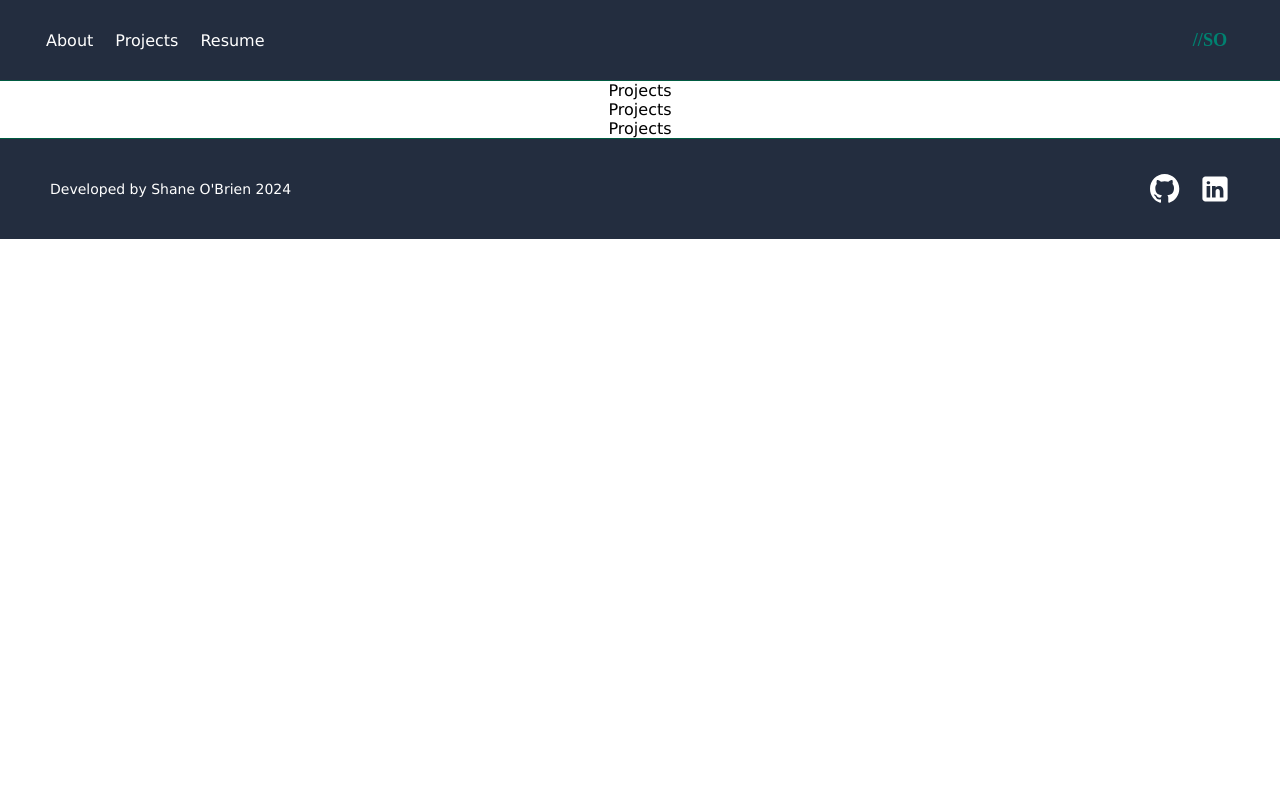
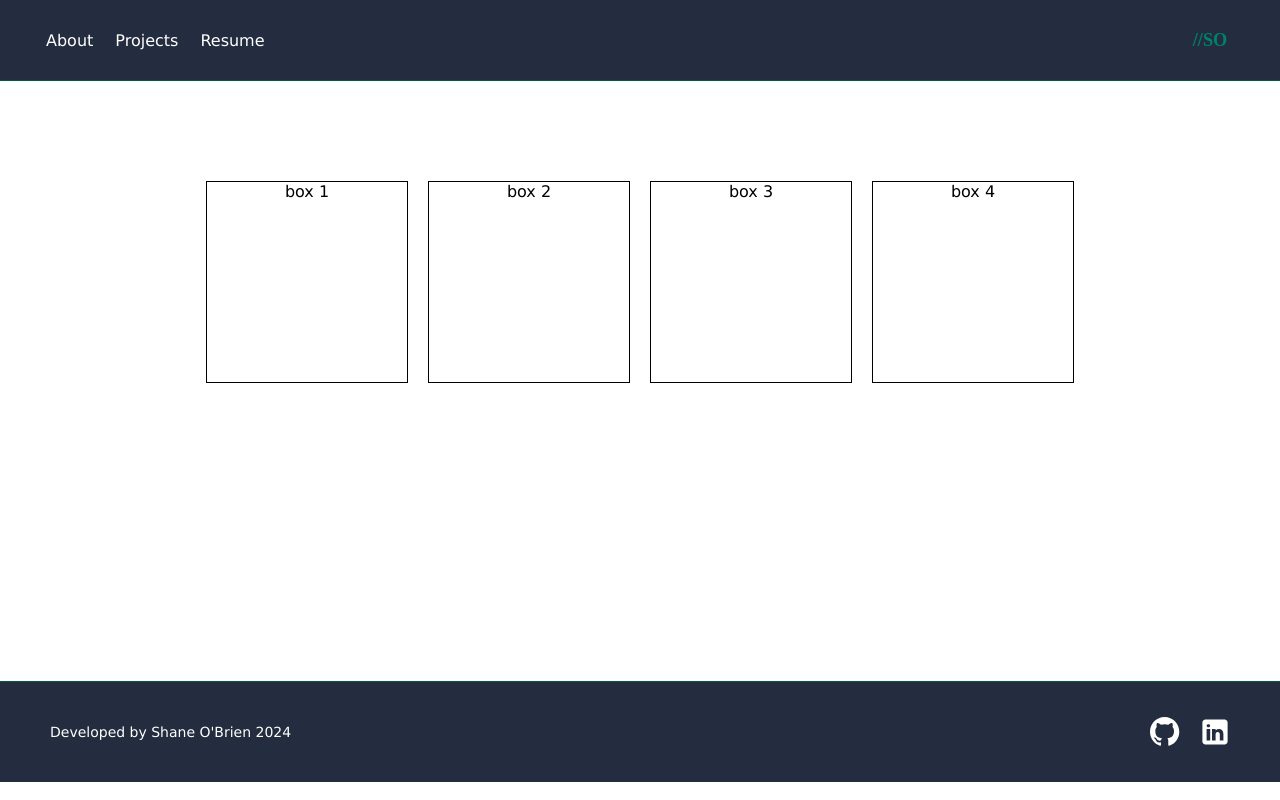
Before and after one commit to Shane-obrien-64/portfolio, a React (Create React App) app: page /projects in a window 1280 px wide. Built offline with nearby package versions, Linux system fonts and the light colour scheme.

Commit message:
added markup and styles to projects

```diff
--- a/src/Projects/Projects.css
+++ b/src/Projects/Projects.css
@@ -0,0 +1,22 @@
+.projects {
+  height: 600px;
+  display: flex;
+  justify-content: center;
+}
+
+.projects__list {
+  padding: 0;
+  margin: 100px 0;
+  min-width: 300px;
+  display: flex;
+  justify-content: center;
+  gap: 20px;
+  flex-wrap: wrap;
+}
+
+.projects__item {
+  height: 200px;
+  width: 200px;
+  list-style: none;
+  border: 1px solid #000;
+}
--- a/src/Projects/Projects.js
+++ b/src/Projects/Projects.js
@@ -3,9 +3,12 @@ import "./Projects.css";
 const Projects = () => {
   return (
     <section className="projects app__section">
-      <div>Projects</div>
-      <div>Projects</div>
-      <div>Projects</div>
+      <ul className="projects__list">
+        <li className="projects__item">box 1</li>
+        <li className="projects__item">box 2</li>
+        <li className="projects__item">box 3</li>
+        <li className="projects__item">box 4</li>
+      </ul>
     </section>
   );
 };
```
